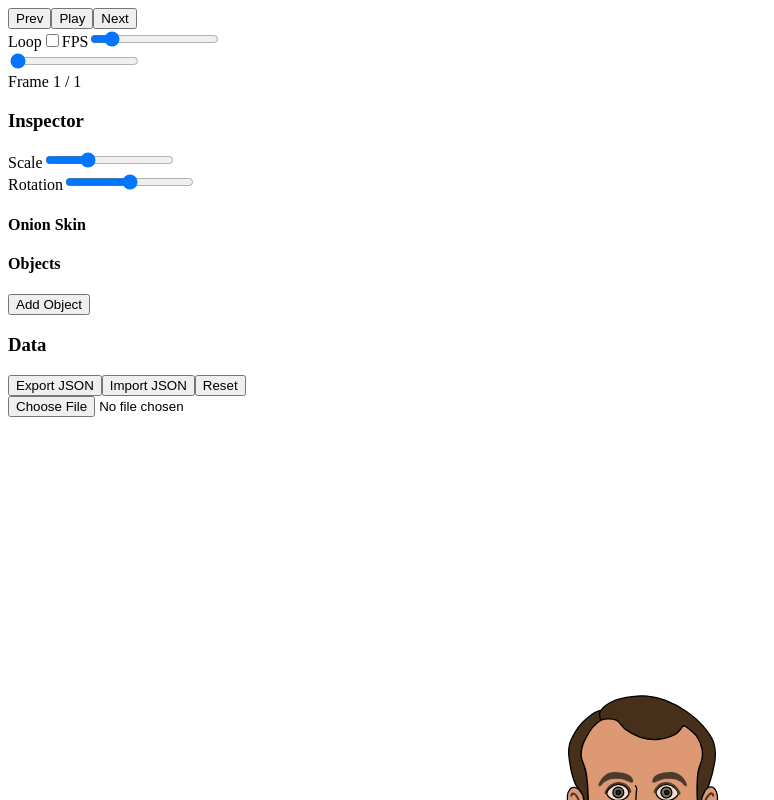
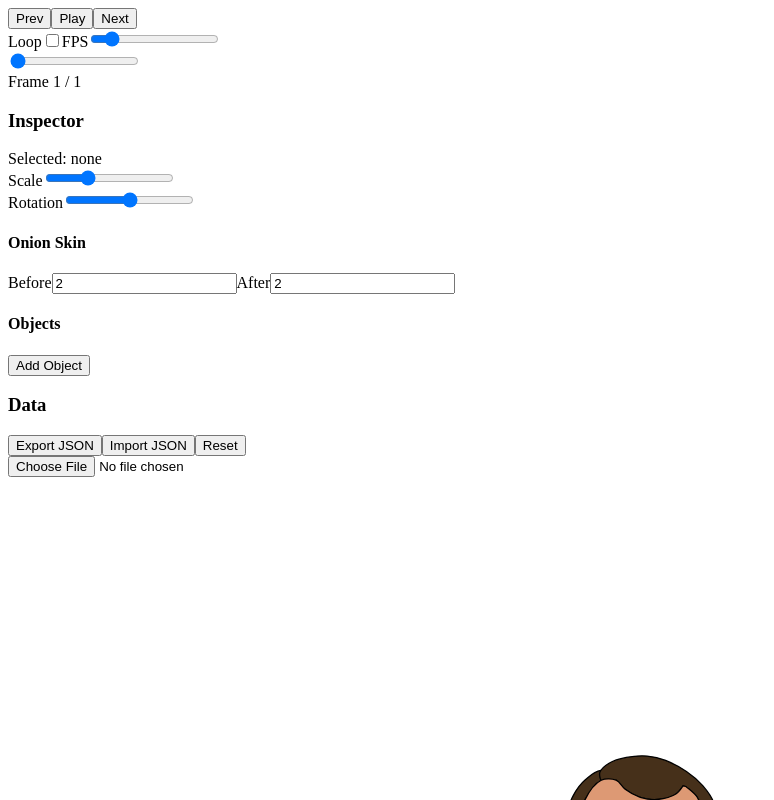
Before and after one commit to JaJaMalikov/saturninsacreconnard, a React (Vite) app: page / in a window 1280 px wide. Shown: the top 800 px of the page, without its empty margins (0-774 px from the left). Built offline with nearby package versions, Linux system fonts and the light colour scheme.

Commit message:
Fix lint errors and update components

```diff
--- a/src/App.jsx
+++ b/src/App.jsx
@@ -4,11 +4,11 @@ import { TimelineControls, InspectorPanel, DataPanel } from './components/UIComp
 
 export default function App() {
   const {
-    containerRef,
+    containerRef, timelineRef,
     frameIndex, frameCount, isPlaying, fps, loop,
     selectedMember, scale, rotation, onionSettings, objects,
     goToFrame, togglePlay, setLoop, setFps,
-    updateMember, updateTransform, setOnion, addObject, selectObject
+    updateMember, setOnion, addObject, selectObject
   } = useTimeline('/assets/puppet.svg');
 
   return (
--- a/src/components/UIComponents.jsx
+++ b/src/components/UIComponents.jsx
@@ -1,4 +1,4 @@
-import React, { useState, useEffect } from 'react';
+import React from 'react';
 import { Card, CardContent } from '@/components/ui/card';
 import { Button } from '@/components/ui/button';
 import { Slider } from '@/components/ui/slider';
@@ -72,6 +72,7 @@ export function InspectorPanel({
     <Card className="p-4 space-y-4">
       <CardContent>
         <h3 className="text-xl font-semibold">Inspector</h3>
+        <div className="text-sm mb-2">Selected: {selectedMember || 'none'}</div>
         <div>
           <label className="block mb-1">Scale</label>
           <Slider
@@ -93,12 +94,35 @@ export function InspectorPanel({
         </div>
         <div>
           <h4 className="font-medium">Onion Skin</h4>
-          {/* Render onionSettings controls */}
+          <div className="flex items-center space-x-2">
+            <label>Before</label>
+            <input
+              type="number"
+              value={onionSettings.before}
+              onChange={e => onOnionSettingsChange({ ...onionSettings, before: Number(e.target.value) })}
+              className="w-16 border rounded p-1"
+            />
+            <label>After</label>
+            <input
+              type="number"
+              value={onionSettings.after}
+              onChange={e => onOnionSettingsChange({ ...onionSettings, after: Number(e.target.value) })}
+              className="w-16 border rounded p-1"
+            />
+          </div>
         </div>
         <div>
           <h4 className="font-medium">Objects</h4>
           <Button onClick={onAddObject}>Add Object</Button>
-          {/* Render list of objects */}
+          <ul className="mt-2 space-y-1">
+            {objects.map(obj => (
+              <li key={obj.id}>
+                <Button variant={obj.selected ? 'default' : 'secondary'} onClick={() => onSelectObject(obj.id)}>
+                  {obj.name || obj.id}
+                </Button>
+              </li>
+            ))}
+          </ul>
         </div>
       </CardContent>
     </Card>
--- a/src/useTimeline.js
+++ b/src/useTimeline.js
@@ -1,4 +1,3 @@
-import { memberMapStore } from './memberMapStore';
 import { useEffect, useRef, useState } from 'react';
 import { loadSVG } from './svgLoader';
 import { Timeline } from './timeline';
@@ -32,7 +31,7 @@ export function useTimeline() {
       containerRef.current.id = THEATRE_ID;
 
       // Charger et injecter le SVG
-      const { svgElement, memberList, pivots } = await loadSVG(SVG_URL, THEATRE_ID);
+      const { svgElement, memberList } = await loadSVG(SVG_URL, THEATRE_ID);
       if (!mounted) return;
       const svgRoot = svgElement;
 
@@ -95,6 +94,7 @@ export function useTimeline() {
 
   return {
     containerRef,
+    timelineRef,
     frameIndex, frameCount, isPlaying, fps, loop,
     selectedMember, scale, rotation, onionSettings, objects,
     goToFrame, togglePlay, setLoop: setLoopAction, setFps: setFpsAction,
--- a/vite.config.js
+++ b/vite.config.js
@@ -1,6 +1,9 @@
 import { defineConfig } from 'vite';
 import react from '@vitejs/plugin-react';
 import path from 'path';
+import { fileURLToPath } from 'url';
+
+const __dirname = path.dirname(fileURLToPath(import.meta.url));
 
 export default defineConfig({
   plugins: [react()],
```
Also changed, not shown: src/initApp.js (+1 -10 lines).
